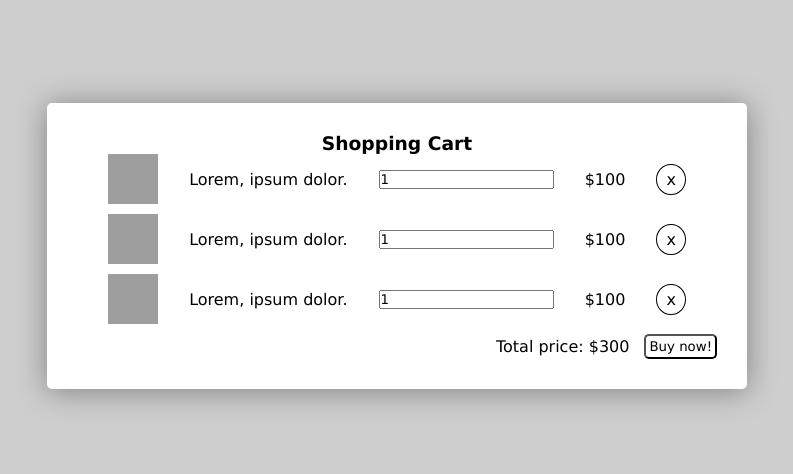
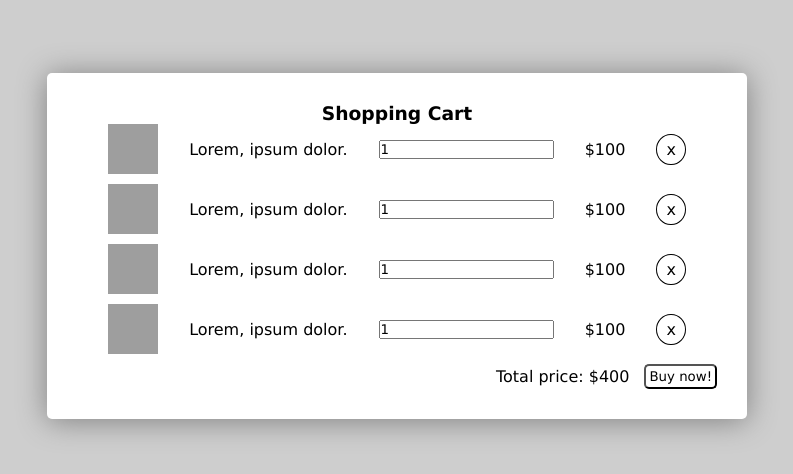
Before and after one commit to SaddemAmine/DOM_checkpoint_template, a plain HTML site: page index.html in a window 1280 px wide. Shown: the part 154-628 px from the top of the page, without its empty margins (243-1036 px from the left). Drawn offline with Linux system fonts and the light colour scheme; grey boxes are pictures that could not be loaded.

Commit message:
Add files via upload

```diff
--- a/index.html
+++ b/index.html
@@ -13,7 +13,7 @@
                 <img src="https://picsum.photos/50/50" alt="article_image">
                 <p>Lorem, ipsum dolor.</p>
                 <input type="number" value="1">
-                <p>$100</p>
+                <p>$<span class="money">100</span></p>
                 <span>x</span>
             </article>
 
@@ -21,7 +21,7 @@
                 <img src="https://picsum.photos/50/50" alt="article_image">
                 <p>Lorem, ipsum dolor.</p>
                 <input type="number" value="1">
-                <p>$100</p>
+                <p>$<span class="money">100</span></p>
                 <span>x</span>
             </article>
 
@@ -29,14 +29,23 @@
                 <img src="https://picsum.photos/50/50" alt="article_image">
                 <p>Lorem, ipsum dolor.</p>
                 <input type="number" value="1">
-                <p>$100</p>
+                <p>$<span class="money">100</span></p>
+                <span>x</span>
+            </article>
+
+            <article>
+                <img src="https://picsum.photos/50/50" alt="article_image">
+                <p>Lorem, ipsum dolor.</p>
+                <input type="number" value="1">
+                <p>$<span class="money">100</span></p>
                 <span>x</span>
             </article>
 
             <article id="checkout">
-                <p>Total price: $<span id="price">300</span></p>
+                <p>Total price: $<span id="price"></span></p>
                 <button>Buy now!</button>
             </article>
         </main>
+        <script src="scripts/main.js"></script>
 </body>
 </html>
--- a/style/style.css
+++ b/style/style.css
@@ -38,7 +38,7 @@ article:last-child{
     margin-bottom: 0px;
 }
 
-span:not(#price){
+span:not(#price):not(.money){
     border: 1px solid black;
     border-radius: 100%;
     padding: 5px 9px;
```
